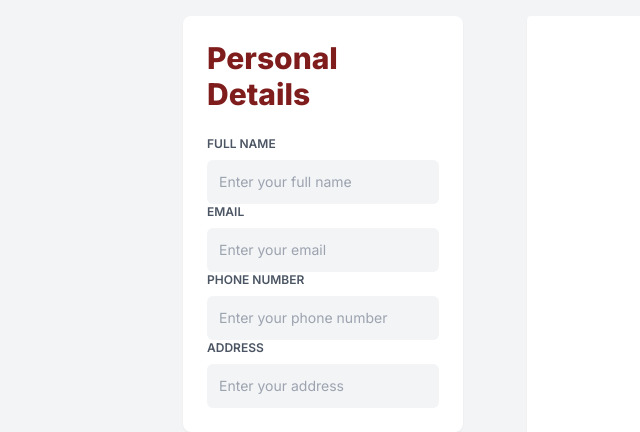
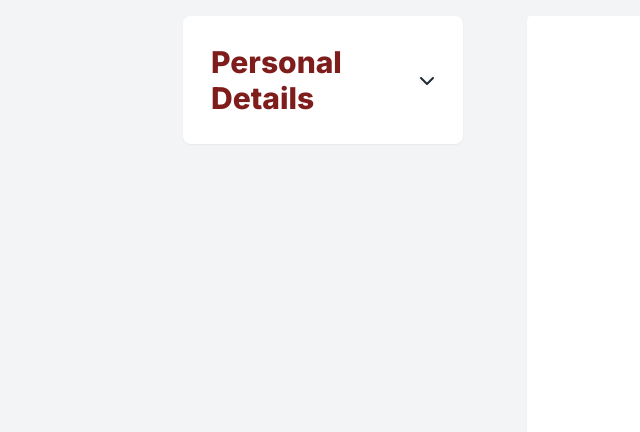
Before and after one commit to timknops/cv-builder, a React (Vite) app: page / in a window 1280 px wide. Shown: the top 432 px of the page, without its empty margins (145-785 px from the left). Built offline with nearby package versions, Linux system fonts and the light colour scheme.

Commit message:
Adding card and collapsed form component and making the card collapsable

```diff
--- a/package.json
+++ b/package.json
@@ -10,10 +10,12 @@
     "preview": "vite preview"
   },
   "dependencies": {
+    "@fortawesome/react-fontawesome": "^0.2.0",
     "react": "^18.2.0",
     "react-dom": "^18.2.0"
   },
   "devDependencies": {
+    "@fortawesome/free-solid-svg-icons": "^6.4.2",
     "@types/react": "^18.2.15",
     "@types/react-dom": "^18.2.7",
     "@vitejs/plugin-react": "^4.0.3",
@@ -23,6 +25,7 @@
     "eslint-plugin-react-hooks": "^4.6.0",
     "eslint-plugin-react-refresh": "^0.4.3",
     "postcss": "^8.4.31",
+    "prettier": "^3.0.3",
     "tailwindcss": "^3.3.3",
     "vite": "^4.4.5"
   }
--- a/src/components/InputGroup.jsx
+++ /dev/null
@@ -1,29 +0,0 @@
-const InputGroup = ({
-  labelId,
-  labelText,
-  type,
-  placeholder,
-  value,
-  onChange,
-}) => {
-  return (
-    <div className="flex flex-col">
-      <label
-        className="font-semibold mb-2 text-xs text-gray-600"
-        htmlFor={labelId}
-      >
-        {labelText.toUpperCase()}
-      </label>
-      <input
-        className="bg-gray-100 focus:bg-white focus:ring-2 ring-inset focus:ring-red-900 rounded-md p-3 text-sm outline-none"
-        type={type}
-        placeholder={placeholder}
-        value={value}
-        id={labelId}
-        onChange={onChange}
-      />
-    </div>
-  );
-};
-
-export default InputGroup;
--- a/src/components/Sidebar.jsx
+++ b/src/components/Sidebar.jsx
@@ -1,7 +1,15 @@
 import PersonalDetails from "./personal_details/PersonalDetails.jsx";
+import { useState } from "react";
+import CollapsedInputCard from "./utils/CollapsedInputCard.jsx";
 
 const Sidebar = ({ personalDetails, setPersonalDetails }) => {
-  function handlePersonalDetailsChange(e) {
+  const [collapsed, setCollapsed] = useState({
+    personalDetails: true,
+    education: false,
+    experience: false,
+  });
+
+  const handlePersonalDetailsChange = (e) => {
     const { id, value } = e.target;
 
     setPersonalDetails((prevPersonalDetails) => ({
@@ -10,14 +18,32 @@ const Sidebar = ({ personalDetails, setPersonalDetails }) => {
     }));
 
     console.log(personalDetails);
-  }
+  };
+
+  const handleCardExpansion = (e) => {
+    const { id } = e.target;
+
+    setCollapsed((prevCollapsed) => ({
+      ...prevCollapsed,
+      [id]: !prevCollapsed[id],
+    }));
+  };
 
   return (
     <div className="flex justify-self-end justify-end w-1/2 p-4">
-      <PersonalDetails
-        personalDetails={personalDetails}
-        onUserInput={handlePersonalDetailsChange}
-      />
+      {collapsed.personalDetails ? (
+        <CollapsedInputCard
+          title="Personal Details"
+          expandCard={handleCardExpansion}
+          iconId="personalDetails"
+        />
+      ) : (
+        <PersonalDetails
+          personalDetails={personalDetails}
+          onUserInput={handlePersonalDetailsChange}
+          expandCard={handleCardExpansion}
+        />
+      )}
     </div>
   );
 };
--- a/src/components/personal_details/PersonalDetails.jsx
+++ b/src/components/personal_details/PersonalDetails.jsx
@@ -1,15 +1,19 @@
-import InputGroup from "../InputGroup.jsx";
+import InputGroup from "../utils/InputGroup.jsx";
+import Card from "../utils/Card.jsx";
+import { FontAwesomeIcon } from "@fortawesome/react-fontawesome";
+import { faChevronUp } from "@fortawesome/free-solid-svg-icons";
 
 /**
  * Renders a form for the user to input their personal details.
  * @param {Object} personalDetails - The user's personal details.
  * @param {Function} onUserInput - The function to handle user input.
+ * @param {Function} expandCard - The function to expand the card.
  * @returns {JSX.Element} - The component JSX.
  */
-const PersonalDetails = ({ personalDetails, onUserInput }) => {
+const PersonalDetails = ({ personalDetails, onUserInput, expandCard }) => {
   // An object containing the personal details input fields that are required in the InputGroup component.
   const personalDetailsObj = {
-    fullname: {
+    fullName: {
       labelId: "fullName",
       labelText: "Full Name",
       type: "text",
@@ -40,10 +44,20 @@ const PersonalDetails = ({ personalDetails, onUserInput }) => {
   };
 
   return (
-    <div className="bg-white rounded-lg p-6 h-fit shadow-sm w-full">
-      <h2 className="text-3xl font-extrabold text-red-900 mb-6">
+    <Card>
+      <div className="flex items-center justify-between mb-6">
+        <h2 className="text-3xl font-extrabold text-red-900">
           Personal Details
         </h2>
+        <FontAwesomeIcon
+          icon={faChevronUp}
+          className="cursor-pointer"
+          onClick={expandCard}
+          id="personalDetails"
+        />
+      </div>
+
+      <div className="gap-4 flex-col flex">
         {Object.keys(personalDetailsObj).map((key) => (
           <InputGroup
             key={key}
@@ -52,6 +66,7 @@ const PersonalDetails = ({ personalDetails, onUserInput }) => {
           />
         ))}
       </div>
+    </Card>
   );
 };
 
--- /dev/null
+++ b/src/components/utils/Card.jsx
@@ -0,0 +1,9 @@
+const Card = ({ children }) => {
+  return (
+    <div className="bg-white rounded-lg p-7 h-fit shadow-sm w-full">
+      {children}
+    </div>
+  );
+};
+
+export default Card;
--- /dev/null
+++ b/src/components/utils/CollapsedInputCard.jsx
@@ -0,0 +1,21 @@
+import Card from "./Card.jsx";
+import { FontAwesomeIcon } from "@fortawesome/react-fontawesome";
+import { faChevronDown } from "@fortawesome/free-solid-svg-icons";
+
+const CollapsedInputCard = ({ title, iconId, expandCard }) => {
+  return (
+    <Card>
+      <div className="flex items-center justify-between">
+        <h2 className="text-3xl font-extrabold text-red-900">{title}</h2>
+        <FontAwesomeIcon
+          icon={faChevronDown}
+          className="cursor-pointer"
+          onClick={expandCard}
+          id={iconId}
+        />
+      </div>
+    </Card>
+  );
+};
+
+export default CollapsedInputCard;
--- /dev/null
+++ b/src/components/utils/InputGroup.jsx
@@ -0,0 +1,40 @@
+/**
+ * InputGroup component.
+ * @param {Object} props - The props object.
+ * @param {string} labelId - The id of the label element.
+ * @param {string} labelText - The text of the label element.
+ * @param {string} type - The type of the input element.
+ * @param {string} placeholder - The placeholder of the input element.
+ * @param {string} value - The value of the input element.
+ * @param {Function} onChange - The function to handle the input change.
+ * @returns {JSX.Element} - The component JSX.
+ */
+const InputGroup = ({
+  labelId,
+  labelText,
+  type,
+  placeholder,
+  value,
+  onChange,
+}) => {
+  return (
+    <div className="flex flex-col">
+      <label
+        className="font-semibold mb-2 text-xs text-gray-600"
+        htmlFor={labelId}
+      >
+        {labelText.toUpperCase()}
+      </label>
+      <input
+        className="border border-gray-300 focus:border-red-900 rounded-md p-3 text-sm outline-none shadow-sm"
+        type={type}
+        placeholder={placeholder}
+        value={value}
+        id={labelId}
+        onChange={onChange}
+      />
+    </div>
+  );
+};
+
+export default InputGroup;
```
Also changed, not shown: 1 other file (tests, documents, lock files or other folders). Lines whose indentation alone changed are shown as unchanged.
